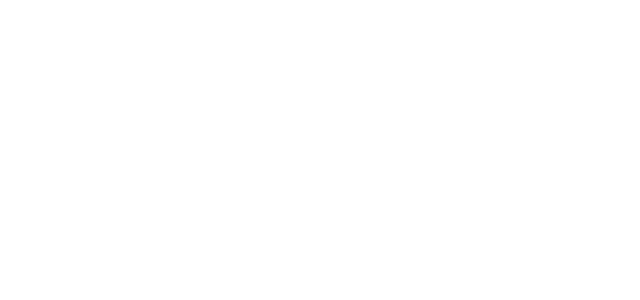
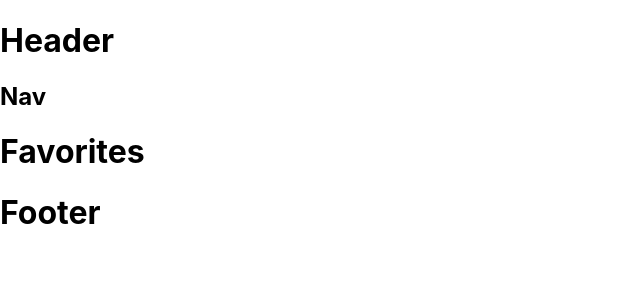
Before and after one commit to RobThomas68/MinnesotaStateFair, a React (Create React App) app: page /favorites in a window 1280 px wide. Shown: the top 300 px of the page, without its empty margins (0-640 px from the left). Built offline with nearby package versions, Linux system fonts and the light colour scheme.

Commit message:
Added pages and routes

```diff
--- a/src/App.js
+++ b/src/App.js
@@ -1,8 +1,26 @@
+import Layout from './Layout';
+import Home from './Home';
+import Favorites from './Favorites';
+import Food from './Food';
+import Drinks from './Drinks';
+import Vendors from './Vendors';
+import Missing from './Missing';
+
+import {Route, Routes} from 'react-router-dom';
 
 function App() {
+
   return (
-    <div className="App">
-    </div>
+    <Routes>
+      <Route path="/" element={<Layout />} >
+        <Route index element={<Home />} />
+        <Route path="favorites" element={<Favorites />} />
+        <Route path="food" element={<Food />} />
+        <Route path="drinks" element={<Drinks />} />
+        <Route path="vendors" element={<Vendors />} />
+        <Route path="*" element={<Missing />} />
+      </Route>
+    </Routes>
   );
 }
 
--- /dev/null
+++ b/src/Drinks.js
@@ -0,0 +1,9 @@
+const Drinks = () => {
+    return (
+      <main>
+          <h1>Drinks</h1>
+      </main>
+    )
+  }
+
+  export default Drinks
--- /dev/null
+++ b/src/Favorites.js
@@ -0,0 +1,9 @@
+const Favorites = () => {
+    return (
+      <main>
+          <h1>Favorites</h1>
+      </main>
+    )
+  }
+
+  export default Favorites
--- /dev/null
+++ b/src/Food.js
@@ -0,0 +1,9 @@
+const Food = () => {
+    return (
+      <main>
+          <h1>Food</h1>
+      </main>
+    )
+  }
+
+  export default Food
--- /dev/null
+++ b/src/Footer.js
@@ -0,0 +1,9 @@
+const Footer = () => {
+    return (
+      <footer>
+          <h1>Footer</h1>
+      </footer>
+    )
+  }
+
+  export default Footer
--- /dev/null
+++ b/src/Header.js
@@ -0,0 +1,9 @@
+const Header = () => {
+  return (
+    <header>
+        <h1>Header</h1>
+    </header>
+  )
+}
+
+export default Header
--- /dev/null
+++ b/src/Home.js
@@ -0,0 +1,9 @@
+const Home = () => {
+    return (
+      <main>
+          <h1>Home</h1>
+      </main>
+    )
+  }
+
+  export default Home
--- /dev/null
+++ b/src/Layout.js
@@ -0,0 +1,18 @@
+
+import Header from './Header';
+import Nav from './Nav';
+import Footer from './Footer';
+import { Outlet } from 'react-router-dom';
+
+const Layout = () => {
+  return (
+    <div className="App">
+        <Header />
+        <Nav />
+        <Outlet />
+        <Footer />
+    </div>
+  )
+}
+
+export default Layout
--- /dev/null
+++ b/src/Missing.js
@@ -0,0 +1,9 @@
+const Missing = () => {
+    return (
+      <main>
+          <h1>Missing</h1>
+      </main>
+    )
+  }
+
+  export default Missing
--- /dev/null
+++ b/src/Nav.js
@@ -0,0 +1,9 @@
+const Nav = () => {
+    return (
+      <nav>
+          <h1>Nav</h1>
+      </nav>
+    )
+  }
+
+  export default Nav
--- /dev/null
+++ b/src/Vendors.js
@@ -0,0 +1,9 @@
+const Vendors = () => {
+    return (
+      <main>
+          <h1>Vendors</h1>
+      </main>
+    )
+  }
+
+  export default Vendors
--- a/src/index.js
+++ b/src/index.js
@@ -2,10 +2,15 @@
 import ReactDOM from 'react-dom/client';
 import './index.css';
 import App from './App';
+import { BrowserRouter as Router, Routes, Route } from 'react-router-dom';
 
 const root = ReactDOM.createRoot(document.getElementById('root'));
 root.render(
   <React.StrictMode>
-    <App />
+    <Router>
+      <Routes>
+        <Route path="/*" element={<App />} />
+      </Routes>
+    </Router>
   </React.StrictMode>
 );
```
